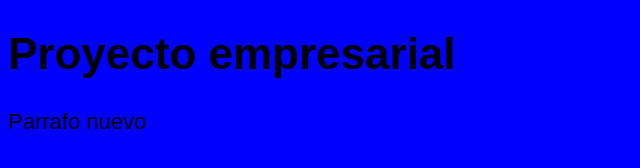
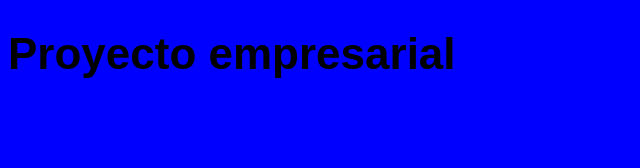
Before and after one commit to XMauroEr/Curso-git, a plain HTML site: page index.html in a window 1280 px wide. Shown: the whole page, without its empty margins (0-640 px from the left). Drawn offline with Linux system fonts and the light colour scheme; files that its build step writes are made by us from their sources.

Commit message:
Se elimino un parrafo

```diff
--- a/index.html
+++ b/index.html
@@ -9,7 +9,6 @@
 </head>
 <body>
     <h1>Proyecto empresarial</h1>
-    <p>Parrafo nuevo</p>
     <script src="js/codigo.js"></script>
 </body>
 </html>
```
